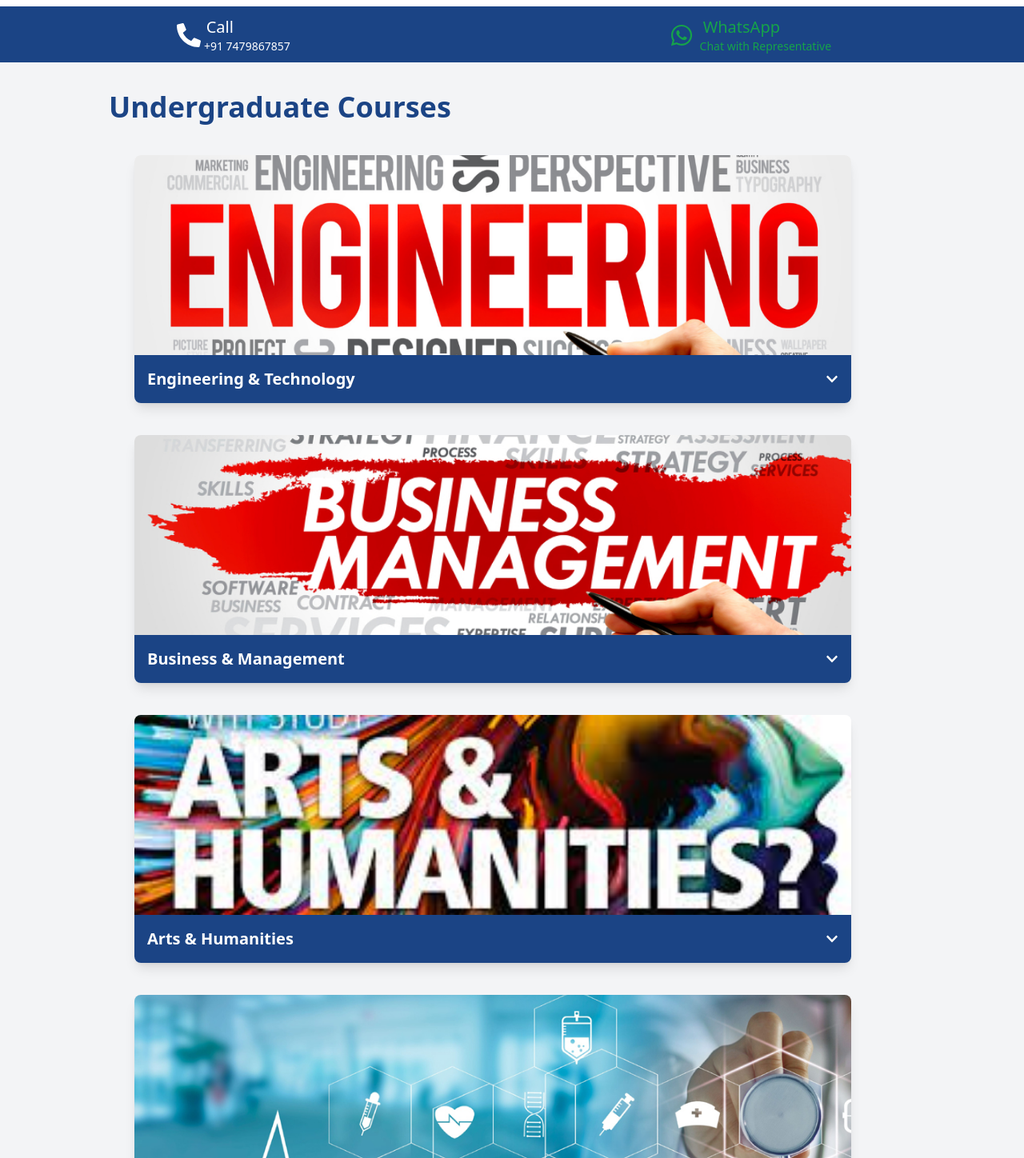
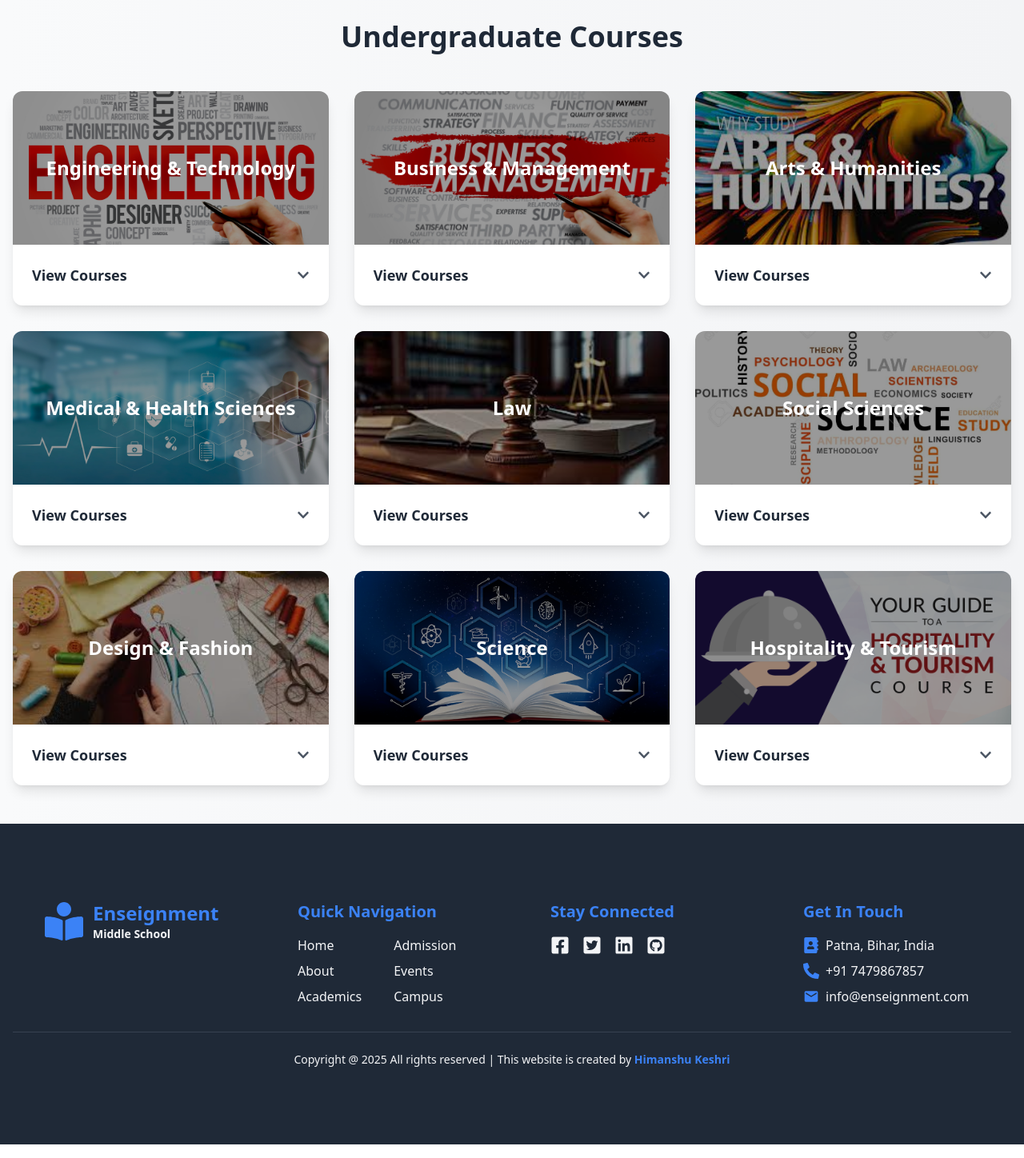
Before and after one commit to HimanshuKumar2207/University_App, a React (Vite) app: page /Admission/Undergraduate in a window 1280 px wide. Shown: the part 722-2170 px from the top of the page at 80% size. Built offline with nearby package versions, Linux system fonts and the light colour scheme.

Commit message:
Updating

```diff
--- a/src/Layout/index.jsx
+++ b/src/Layout/index.jsx
@@ -26,8 +26,9 @@ import Hostel from "../components/Campus/Hostel";
 import CampusGallery from "../components/Campus/CampusGallery";
 import Video from "../components/Campus/Video";
 import FixedBottom from "../components/global/FixedBottom";
+import ErrorPage from "../Pages/ErrorPage";
 
-const Index = () => {
+const Layout = () => {
   return (
     <Router>
       <NavBar />
@@ -49,6 +50,7 @@ const Index = () => {
         <Route path="/Campus/CampusGallery" element={<CampusGallery />} />
         <Route path="/Campus/Hostel" element={<Hostel />} />/
         <Route path="/" element={<Navigate to="/home" replace />} />
+        <Route path="/ErrorPage" element={<ErrorPage />} />/
       </Routes>
       <Footer />
       <FixedBottom />
@@ -56,4 +58,4 @@ const Index = () => {
   );
 };
 
-export default Index;
+export default Layout;
--- a/src/components/Admission/Undergraduate.jsx
+++ b/src/components/Admission/Undergraduate.jsx
@@ -341,7 +341,6 @@ const undergraduateCourses = [
 ];
 
 const UndergraduateCourses = () => {
-
   const [openCategory, setOpenCategory] = useState(null);
   const [openCourses, setOpenCourses] = useState({});
 
@@ -366,31 +365,43 @@ const UndergraduateCourses = () => {
         bannerbtn="Discover more"
       />
 
-      <div className="bg-gray-100 p-10 min-h-screen mt-24 md:mb-20 mb-20">
-        <h2 className="lg:text-4xl lg:text-left text-center text-2xl font-semibold mb-10 text-navcolor lg:ml-24">
+      <div className="bg-gradient-to-r from-gray-50 to-gray-100 py-12 min-h-screen">
+        <div className="container mx-auto px-4">
+          <h2 className="text-4xl font-bold text-center text-gray-800 mb-12">
             Undergraduate Courses
           </h2>
 
-        <div className="max-w-6xl space-y-2 grid grid-cols-1  gap-8">
+          <div className="grid grid-cols-1 md:grid-cols-2 lg:grid-cols-3 gap-8">
             {undergraduateCourses.map((category, index) => (
               <div
                 key={index}
-              className="w-[85vw] lg:w-[70vw] bg-white rounded-lg shadow-lg overflow-hidden mx-auto"
+                className="bg-white rounded-xl shadow-lg overflow-hidden hover:shadow-xl transition-shadow duration-300"
               >
+                <div className="relative h-48">
                   <img
                     src={category.image}
                     alt={category.category}
-                className="w-full h-[300px] lg:h-[250px] object-cover"
+                    className="w-full h-full object-cover"
                   />
+                  <div className="absolute inset-0 bg-black bg-opacity-40 flex items-center justify-center">
+                    <h3 className="text-2xl font-bold text-white text-center">
+                      {category.category}
+                    </h3>
+                  </div>
+                </div>
+
+                <div className="p-6">
                   <div
-                className="flex justify-between items-center p-4 cursor-pointer bg-navcolor text-white"
+                    className="flex justify-between items-center cursor-pointer"
                     onClick={() => toggleCategory(category.category)}
                   >
-                <h3 className="text-xl font-semibold">{category.category}</h3>
+                    <span className="text-lg font-semibold text-gray-800">
+                      View Courses
+                    </span>
                     {openCategory === category.category ? (
-                  <FaChevronUp />
+                      <FaChevronUp className="text-gray-600" />
                     ) : (
-                  <FaChevronDown />
+                      <FaChevronDown className="text-gray-600" />
                     )}
                   </div>
 
@@ -399,29 +410,32 @@ const UndergraduateCourses = () => {
                       initial={{ opacity: 0, height: 0 }}
                       animate={{ opacity: 1, height: "auto" }}
                       exit={{ opacity: 0, height: 0 }}
-                  className="p-4 space-y-2"
+                      className="mt-4 space-y-4"
                     >
                       {category.courses.map((course, i) => (
-                    <div key={i} className="border-b py-2">
+                        <div key={i} className="border-t pt-4">
                           <div
-                        className="flex justify-between items-center cursor-pointer text-lg font-semibold text-navcolor hover:underline"
+                            className="flex justify-between items-center cursor-pointer"
                             onClick={() =>
                               toggleCourse(category.category, course.name)
                             }
                           >
+                            <span className="text-md font-medium text-gray-700">
                               {course.name}
+                            </span>
                             {openCourses[category.category] === course.name ? (
-                          <FaChevronUp />
+                              <FaChevronUp className="text-gray-600" />
                             ) : (
-                          <FaChevronDown />
+                              <FaChevronDown className="text-gray-600" />
                             )}
                           </div>
+
                           {openCourses[category.category] === course.name && (
                             <motion.div
                               initial={{ opacity: 0, height: 0 }}
                               animate={{ opacity: 1, height: "auto" }}
                               exit={{ opacity: 0, height: 0 }}
-                          className="mt-2 text-gray-700"
+                              className="mt-2 text-gray-600"
                             >
                               <p>
                                 <strong>Duration:</strong> {course.duration}
@@ -430,7 +444,8 @@ const UndergraduateCourses = () => {
                                 <strong>Fee:</strong> {course.fee}
                               </p>
                               <p>
-                            <strong>Established:</strong> {course.established}
+                                <strong>Established:</strong>{" "}
+                                {course.established}
                               </p>
                             </motion.div>
                           )}
@@ -439,7 +454,9 @@ const UndergraduateCourses = () => {
                     </motion.div>
                   )}
                 </div>
+              </div>
             ))}
+          </div>
         </div>
       </div>
     </>
--- a/src/components/Home/Habout.jsx
+++ b/src/components/Home/Habout.jsx
@@ -11,7 +11,7 @@ const Habout = () => {
 
   return (
     <>
-      <div className="relative flex flex-col lg:flex-row justify-around items-center px-10 py-10 bg-gray-100 text-white mt-16 rounded-lg overflow-hidden lg:gap-20 lg:px-24 ">
+      <div className="relative flex flex-col lg:flex-row justify-around items-center px-10 py-24 bg-gray-100 text-white mt-0 rounded-lg overflow-hidden lg:gap-20 lg:px-20 ">
         {/* Left Section */}
         <div className="left text-left mb-8">
           <h1 className="text-3xl font-bold text-navcolor leading-tight md:text-4xl lg:text-5xl lg:ml-18 lg:mb-[160px]">
@@ -20,8 +20,7 @@ const Habout = () => {
         </div>
 
         {/* Right Section */}
-        <div className="right lg:w-[100%] lg:mr-10 bg-white shadow-xl rounded-xl p-8 ">
-
+        <div className="right lg:w-[100%] w-[90vw] lg:mr-10 bg-white shadow-xl rounded-xl p-8 ">
           <p className="text-md text-gray-600 leading-relaxed md:hidden">
             {isExpanded
               ? "At Enlightment Schools, our legacy is built on a foundation of tradition, growth, and an unwavering commitment to excellence. Since our inception, we have been dedicated to fostering a culture where curiosity is celebrated, potential is nurtured, and innovation thrives. With a proud history of shaping bright minds and empowering individuals, Enlightment Schools continues to inspire greatness and lead the way in education. Our mission is rooted in the belief that every student deserves the opportunity to shine, and our journey reflects a passion for preparing future leaders with knowledge, integrity, and purpose."
--- a/src/components/Home/PopCourses.jsx
+++ b/src/components/Home/PopCourses.jsx
@@ -52,7 +52,8 @@ const PopCourses = () => {
         {courses.map((course) => (
           <div
             key={course.id}
-            className="card w-[85%] sm:w-[90%] md:w-[85vw] lg:w-[350px] bg-gray-100 shadow-lg hover:scale-105 hover:shadow-2xl transition-transform duration-300 ease-in-out mx-auto my-5"
+            className="card w-[90%] sm:w-[90%] md:w-[90%] lg:w-[350px] bg-gray-100 shadow-lg hover:scale-105 hover:shadow-2xl transition-transform duration-300 ease-in-out mx-auto my-5 flex flex-col justify-between"
+            style={{ height: '500px' }} // Set a fixed height for the cards
           >
             {/* Course Image */}
             <div className="image">
--- a/src/components/global/FixedBottom.jsx
+++ b/src/components/global/FixedBottom.jsx
@@ -22,44 +22,32 @@ const FixedBottom = () => {
   };
 
   return (
-    <div className="w-full fixed bottom-0 left-0 right-0 bg-navcolor h-[70px] z-10 ">
-      <div className="flex sm:flex-row gap-5 justify-around items-center">
+    <div className="w-full fixed bottom-20 left-0 flex flex-col gap-5 px-7 z-10 hidden lg:block ">
+      <div className="flex flex-col items-start gap-10">
         {/* Call Button */}
         <button
-          className={`flex items-center text-white gap-1 p-3 rounded-lg transition-all duration-200 ${
-            activeTab === "call" ? "" : ""
+          className={`flex items-center justify-center bg-blue-600 text-white gap-3 py-1 px-1 rounded-full hover:bg-blue-700 transition-all duration-200 ml-1 ${
+            activeTab === "call" ? "ring-4 ring-blue-500" : ""
           }`}
           onClick={() => {
             handleTabClick("call");
             handleCallClick();
           }}
         >
-          <FaPhoneAlt className="text-2xl sm:text-2xl md:text-3xl " />
-          <div>
-            <span className="text-xl lg:text-xl sm:text-base font-medium mr-20">
-              Call
-            </span>
-            <h1 className="text-sm mr-3">+91 7479867857</h1>
-          </div>
+          <FaPhoneAlt className="text-xl" />
         </button>
 
         {/* WhatsApp Button */}
         <button
-          className={`flex items-center gap-2 p-3 rounded-lg text-green-600 transition-all duration-200 ${
-            activeTab === "whatsapp" ? "" : ""
+          className={`flex items-center justify-center bg-green-600 text-white gap-3 py-1 px-1 rounded-full hover:bg-green-700 transition-all duration-200 ${
+            activeTab === "whatsapp" ? "ring-4 ring-green-500" : ""
           }`}
           onClick={() => {
             handleTabClick("whatsapp");
             handleWhatsAppClick();
           }}
         >
-          <FaWhatsapp className="text-2xl sm:text-2xl md:text-3xl " />
-          <div>
-            <span className="text-xl sm:text-base font-medium lg:text-xl mr-20">
-              WhatsApp
-            </span>
-            <h1 className="text-sm mr-5">Chat with Representative</h1>
-          </div>
+          <FaWhatsapp className="text-3xl" />
         </button>
       </div>
     </div>
--- a/src/components/global/Footer.jsx
+++ b/src/components/global/Footer.jsx
@@ -1,12 +1,14 @@
 import React, { useEffect } from "react";
 import { Link } from "react-router-dom";
-import { FaBookReader } from "react-icons/fa";
-import { FaFacebookSquare } from "react-icons/fa";
-import { FaTwitterSquare } from "react-icons/fa";
-import { FaLinkedin } from "react-icons/fa";
-import { FaGithubSquare } from "react-icons/fa";
-import { FaPhoneAlt } from "react-icons/fa";
-import { FaAddressBook } from "react-icons/fa";
+import {
+  FaBookReader,
+  FaFacebookSquare,
+  FaTwitterSquare,
+  FaLinkedin,
+  FaGithubSquare,
+  FaPhoneAlt,
+  FaAddressBook,
+} from "react-icons/fa";
 import { MdEmail } from "react-icons/md";
 
 const Footer = () => {
@@ -14,166 +16,158 @@ const Footer = () => {
     window.scrollTo({ top: 0, behavior: "smooth" });
   };
 
-  useEffect(() => {
-    window.scrollTo({ top: 0, behavior: "smooth" });
-  }, []);
+  // useEffect(() => {
+  //   window.scrollTo({ top: 0, behavior: "smooth" });
+  // }, []);
 
   return (
-    <footer className="bg-gray-100 text-gray-700 py-6 mb-20">
-      <div className="container mx-auto grid grid-cols-1 sm:grid-cols-2 lg:grid-cols-4 md:grid-cols-2 gap-8 px-4">
+    <footer className="bg-gray-800 text-white py-24">
+      <div className="container mx-auto px-4 ">
+        <div className="grid grid-cols-1 sm:grid-cols-2 lg:grid-cols-4 gap-x-24 sm:gap-y-10 gap-10 sm:px-10">
           {/* Logo Section */}
-        <div className="mb-4 sm:mb-0">
-          <Link to="/home" onClick={handleScrollToTop}>
-            <div className="logo flex items-center justify-center sm:px-4">
-              <FaBookReader className="text-5xl text-navcolor" />
+          <div className="flex flex-col items-center sm:items-start">
+            <Link
+              to="/home"
+              onClick={handleScrollToTop}
+              className="flex items-center"
+            >
+              <FaBookReader className="text-5xl text-blue-500" />
               <div className="pl-3">
-                <h2 className="md:text-2xl text-xl text-navcolor font-semibold">
+                <h2 className="text-2xl font-bold text-blue-500">
                   Enseignment
                 </h2>
-                <p className=" md:text-md text-sm text-gray-900 font-semibold">
+                <p className="text-sm text-gray-100 font-semibold">
                   Middle School
                 </p>
-              </div>
               </div>
             </Link>
           </div>
 
           {/* Quick Navigation Section */}
-        <div className="footer-nav">
-          <h4 className="lg:text-2xl text-xl font-semibold mb-2 text-center text-navcolor">
+          <div className="text-center sm:text-left">
+            <h4 className="text-xl font-bold mb-4 text-blue-500">
               Quick Navigation
             </h4>
-          <div className="flex gap-6 justify-center">
-            <div>
-              <ul>
-                <li>
+            <div className="flex sm:gap-10 sm:px-0 text-left gap-8  ">
+              <div className="space-y-2 flex flex-col ">
                 <Link
                   to="/home"
-                    className="font-semibold text-md"
+                  className="text-gray-100 hover:text-blue-500 transition duration-300"
                   onClick={handleScrollToTop}
                 >
                   Home
                 </Link>
-                </li>
-                <li>
                 <Link
                   to="/about"
-                    className="font-semibold text-md"
+                  className="text-gray-100 hover:text-blue-500 transition duration-300"
                   onClick={handleScrollToTop}
                 >
                   About
                 </Link>
-                </li>
-                <li>
                 <Link
                   to="/academics/overview"
-                    className="font-semibold text-md"
+                  className="text-gray-100 hover:text-blue-500 transition duration-300"
                   onClick={handleScrollToTop}
                 >
                   Academics
                 </Link>
-                </li>
-              </ul>
               </div>
-            <div>
-              <ul>
-                <li>
+              <div className="space-y-2 flex flex-col">
                 <Link
                   to="/admission/adoverview"
-                    className="font-semibold text-md"
+                  className="text-gray-100 hover:text-blue-500 transition duration-300"
                   onClick={handleScrollToTop}
                 >
                   Admission
                 </Link>
-                </li>
-                <li>
                 <Link
                   to="/events"
-                    className="font-semibold text-md"
+                  className="text-gray-100 hover:text-blue-500 transition duration-300"
                   onClick={handleScrollToTop}
                 >
                   Events
                 </Link>
-                </li>
-                <li>
                 <Link
                   to="/campus/photo"
-                    className="font-semibold text-md"
+                  className="text-gray-100 hover:text-blue-500 transition duration-300"
                   onClick={handleScrollToTop}
                 >
                   Campus
                 </Link>
-                </li>
-              </ul>
               </div>
             </div>
           </div>
 
           {/* Stay Connected Section (Social Media) */}
-        <div className="footer-social">
-          <h4 className="lg:text-2xl text-xl font-semibold mb-2 text-center text-navcolor">
+          <div className="text-center sm:text-left">
+            <h4 className="text-xl font-bold mb-4 text-blue-500">
               Stay Connected
             </h4>
-          <div className="flex gap-6 justify-center">
+            <div className="flex justify-center sm:justify-start space-x-4">
               <Link
                 to="https://facebook.com"
                 target="_blank"
                 rel="noopener noreferrer"
-              className="text-white hover:text-blue-600"
-              onClick={handleScrollToTop}
+                className="text-gray-100 hover:text-blue-500 transition duration-300"
               >
-              <FaFacebookSquare className="h-8 w-8 text-blue-700" />
+                <FaFacebookSquare className="h-6 w-6" />
               </Link>
               <Link
                 to="https://twitter.com"
                 target="_blank"
                 rel="noopener noreferrer"
-              className="text-white hover:text-blue-400"
-              onClick={handleScrollToTop}
+                className="text-gray-100 hover:text-blue-500 transition duration-300"
               >
-              <FaTwitterSquare className="h-8 w-8 text-blue-700" />
+                <FaTwitterSquare className="h-6 w-6" />
               </Link>
               <Link
                 to="https://linkedin.com"
                 target="_blank"
                 rel="noopener noreferrer"
-              className="text-white hover:text-blue-800"
-              onClick={handleScrollToTop}
+                className="text-gray-100 hover:text-blue-500 transition duration-300"
               >
-              <FaLinkedin className="h-8 w-8 text-blue-700" />
+                <FaLinkedin className="h-6 w-6" />
               </Link>
               <Link
                 to="https://github.com"
                 target="_blank"
                 rel="noopener noreferrer"
-              className="text-white hover:text-gray-800"
-              onClick={handleScrollToTop}
+                className="text-gray-100 hover:text-blue-500 transition duration-300"
               >
-              <FaGithubSquare className="h-8 w-8 text-blue-700" />
+                <FaGithubSquare className="h-6 w-6" />
               </Link>
             </div>
           </div>
 
           {/* Contact Section */}
-        <div className="footer-contact">
-          <h4 className="md:text-2xl text-xl font-semibold mb-2 text-center text-navcolor">
+          <div className="text-center sm:text-left">
+            <h4 className="text-xl font-bold mb-4 text-blue-500">
               Get In Touch
             </h4>
-          <p className="font-semibold flex gap-2 items-center mb-3 justify-center">
-            <FaAddressBook className="h-6 w-6 text-blue-700" /> Patna, Bihar,
-            India
+            <div className="space-y-2">
+              <p className="text-gray-100 flex items-center justify-center sm:justify-start">
+                <FaAddressBook className="h-5 w-5 mr-2 text-blue-500" /> Patna,
+                Bihar, India
               </p>
-          <p className="font-semibold flex gap-2 items-center mb-3 justify-center">
-            <FaPhoneAlt className="h-6 w-6 text-blue-700" /> +91 7479867857
+              <p className="text-gray-100 flex items-center justify-center sm:justify-start">
+                <FaPhoneAlt className="h-5 w-5 mr-2 text-blue-500" /> +91
+                7479867857
+              </p>
+              <p className="text-gray-100 flex items-center justify-center sm:justify-start">
+                <MdEmail className="h-5 w-5 mr-2 text-blue-500" />{" "}
+                info@enseignment.com
               </p>
             </div>
           </div>
+        </div>
 
-      <div className="text-center mt-6">
-        <p className="text-sm text-gray-700 font-semibold">
-          Copyright @ 2025 All rights reserved | This website is created by
-          <span className="text-navcolor font-bold ml-1">Himanshu Keshri</span>
+        {/* Copyright Section */}
+        <div className="text-center mt-8 border-t border-gray-700 pt-6">
+          <p className="text-sm text-gray-100">
+            Copyright @ 2025 All rights reserved | This website is created by{" "}
+            <span className="text-blue-500 font-bold">Himanshu Keshri</span>
           </p>
+        </div>
       </div>
     </footer>
   );
```
Also changed, not shown: src/Pages/ErrorPage.jsx (added, +24 -0 lines), src/components/global/NavBar.jsx (+116 -55 lines), src/components/global/Navsmall.jsx (+119 -70 lines), Vercel.json, src/Main_banner.jpg (deleted). Lines whose indentation alone changed are shown as unchanged.
